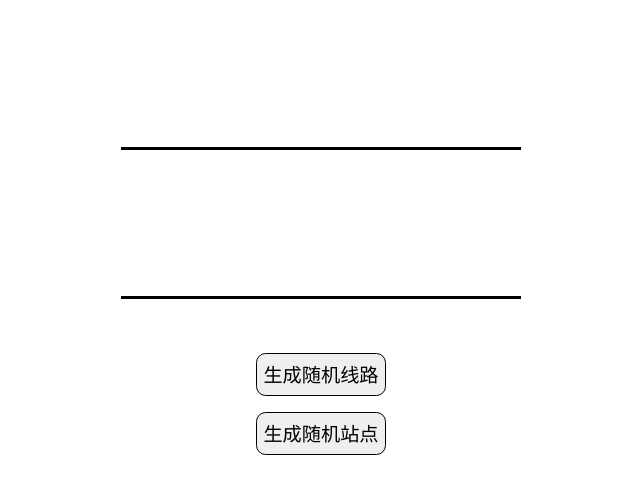
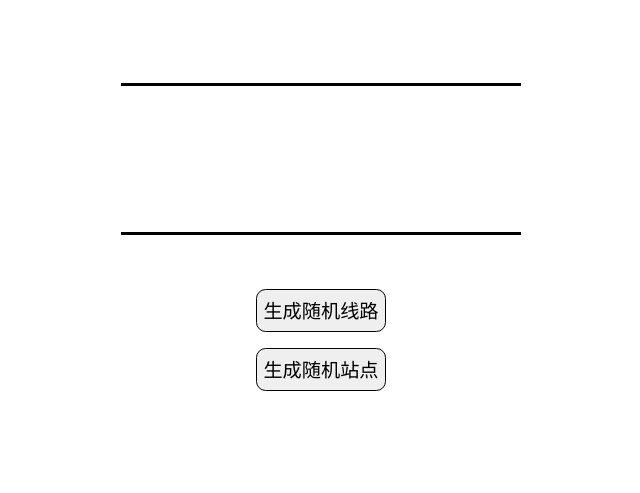
Before and after one commit to TanBQzone/TanBQzone.github.io, a plain HTML site: page index.html in a window 1280 px wide. Shown: the part 173-666 px from the top of the page, without its empty margins (319-959 px from the left). Drawn offline with Linux system fonts and the light colour scheme.

Commit message:
updata css

```diff
--- a/css/style.css
+++ b/css/style.css
@@ -4,7 +4,7 @@
     align-items: center;
     text-align: center;
     margin: 1rem;
-    padding: 28vh 10%;
+    padding: 20vh 10%;
 }
 
 .line,
```
